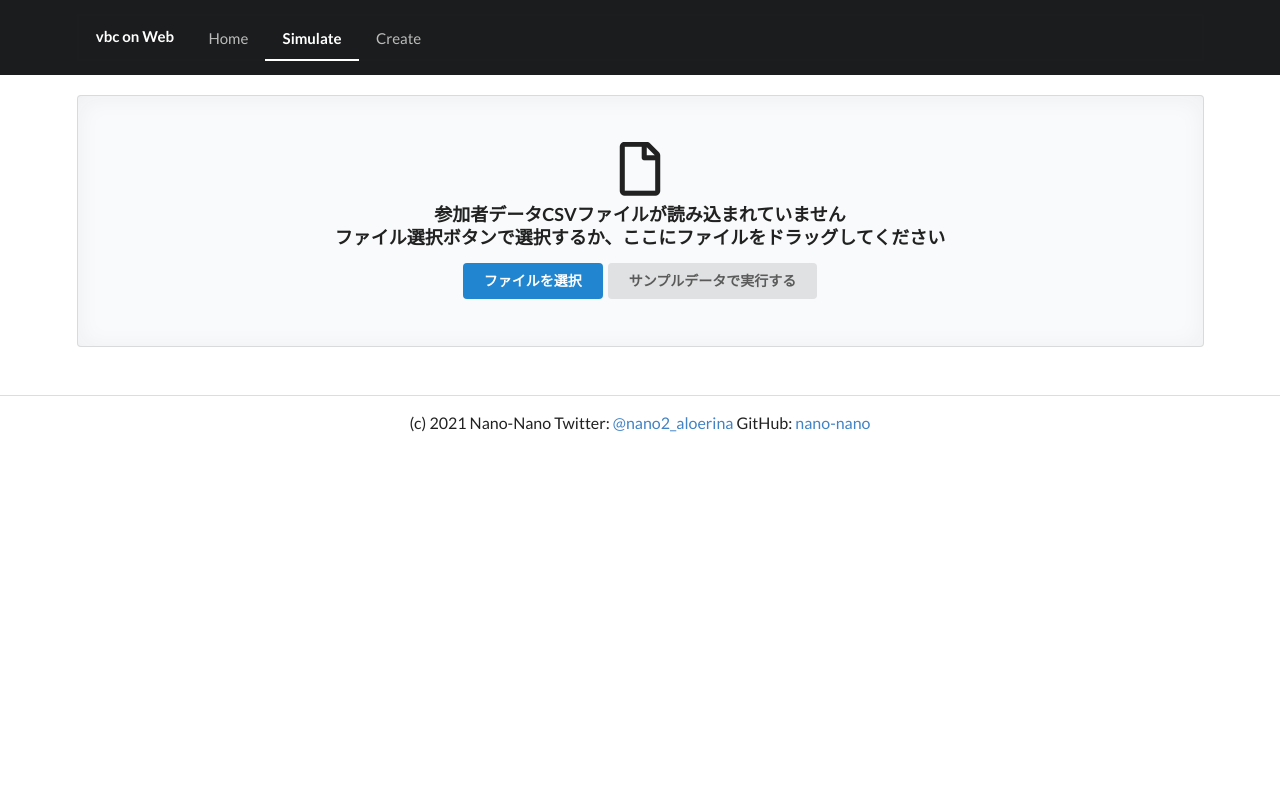
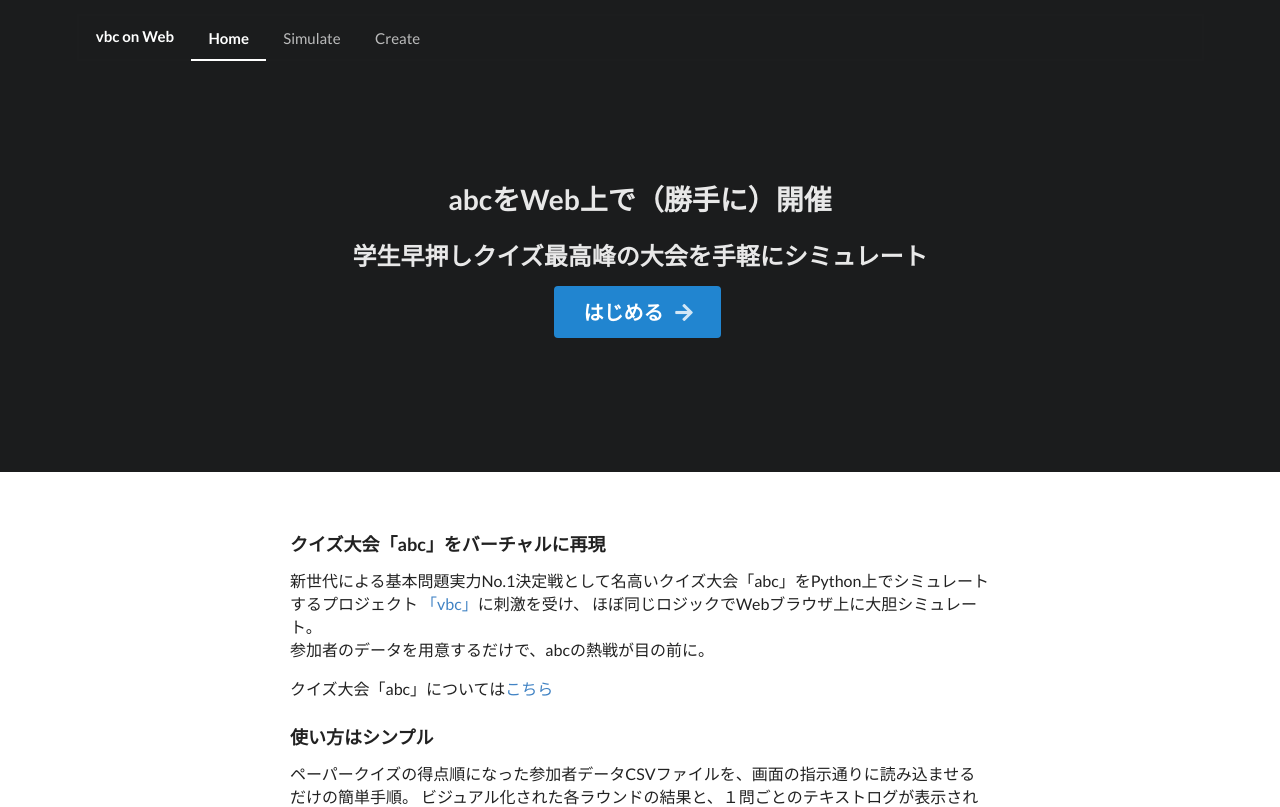
Before and after one commit to nano-nano/vbc_on_web_v2, a Vue app: page /#/ in a window 1280 px wide. Before the commit this address led to /#/simulate. Shown: the top 807 px of the page. Built offline with nearby package versions, Linux system fonts and the light colour scheme.

Commit message:
文言を微調整

```diff
--- a/src/App.vue
+++ b/src/App.vue
@@ -5,7 +5,7 @@
   <div class="ui vertical footer segment">
     <div class="ui divider" />
     <div class="ui stackable text container center" style="width: fit-content;">
-      (c) 2021 Nano-Nano
+      (c) 2020 Nano-Nano
       <span>
         Twitter:
         <a href='https://twitter.com/nano2_aloerina' target='_blank' rel='noopener noreferrer'>@nano2_aloerina</a>
--- a/src/components/Simulate/CsvImportView.vue
+++ b/src/components/Simulate/CsvImportView.vue
@@ -17,7 +17,7 @@
       <div class="ui top attached label">読み込み済みファイル</div>
       <div>
         <p>{{ state.importFileName }}</p>
-        <div class="ui button negative fluid" @click="onFileClear">クリア</div>
+        <div class="ui button negative fluid" @click="onFileClear">結果をクリア</div>
       </div>
     </div>
 
--- a/src/views/Home.vue
+++ b/src/views/Home.vue
@@ -17,7 +17,7 @@
             新世代による基本問題実力No.1決定戦として名高いクイズ大会「abc」をPython上でシミュレートするプロジェクト
             <a href="https://github.com/NMLibrary/vbc" target='_blank' rel='noopener noreferrer'>「vbc」</a>に刺激を受け、
             ほぼ同じロジックでWebブラウザ上に大胆シミュレート。<br />
-            参加者のデータを用意するだけで、abcが目の前に。
+            参加者のデータを用意するだけで、abcの熱戦が目の前に。
           </p>
           <p>
             クイズ大会「abc」については<a href="https://abc-dive.com/portal/" target='_blank' rel='noopener noreferrer'>こちら</a>
```
